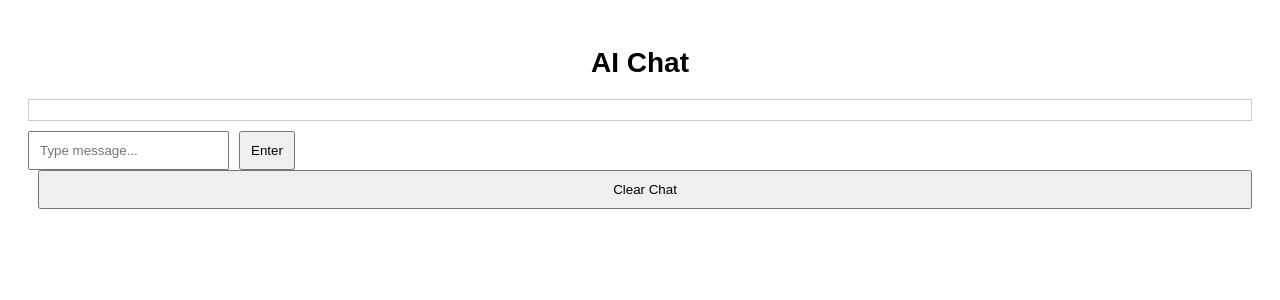
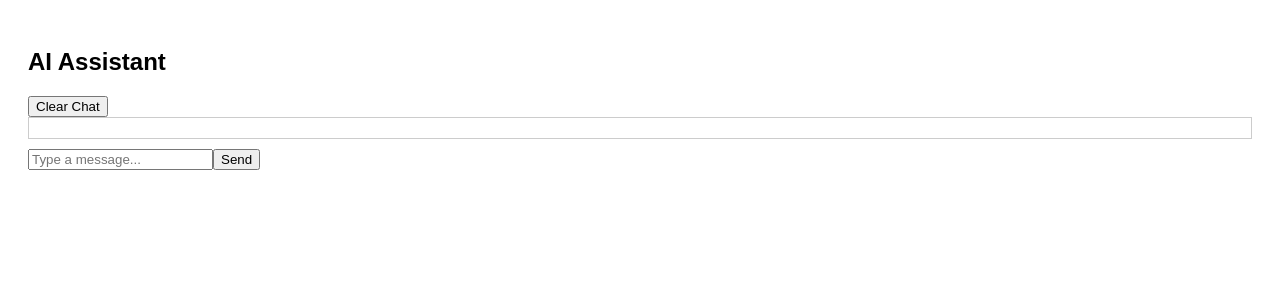
Before and after one commit to Rohit-more-2003/ai-assistant, a React (Vite) app in the folder frontend/: page / in a window 1280 px wide. Shown: the top 300 px of the page. Built offline with nearby package versions, Linux system fonts and the light colour scheme.

Commit message:
updated app.jsx for better ui structure

```diff
--- a/frontend/src/App.jsx
+++ b/frontend/src/App.jsx
@@ -6,23 +6,45 @@ import "./App.css"
 export default function App() {
 
   // ------------------ STATE ------------------
-  const [messages, setMessages] = useState(() => {
-    const saved = localStorage.getItem("chat");
-    return saved ? JSON.parse(saved) : [];
-  });
-
   const [input, setInput] = useState("");
+  const [messages, setMessages] = useState([]);
   const [loading, setLoading] = useState(false);
 
   const chatEndRef = useRef(null);
+
+    // ----------------- EFFECTS -----------------
+
+  // --- Load from localstorage ---
+  useEffect(() => {
+    const saved = localStorage.getItem("chat");
+
+    if(saved){
+      setMessages(JSON.parse(saved));
+    }
+  }, []);
+
+  // --- Save to localstorage ---
+  useEffect(() => {
+    localStorage.setItem("chat", JSON.stringify(messages));
+  }, [messages]);
+
+  // --- Auto Scroll ---
+  useEffect(() => {
+    chatEndRef.current?.scrollIntoView({behavior: "smooth"});
+  }, [messages]);
+
 
   // ------------------ FUNCTIONS ------------------
   const handleSend = async () => {
     if (!input.trim() || loading) return;
 
-    const userMessage = { role: "user", content: input };
-    setMessages((prev) => [...prev, userMessage]);
+    const updatedMessage = [
+      ...messages,
+      { role: "user", content: input }
+    ];
 
+    setMessages(updatedMessage);
+    setInput("")
     setLoading(true);
 
     try{
@@ -33,85 +55,79 @@ export default function App() {
         },
         body: JSON.stringify({
           message: input.trim(),
-          history: messages
+          history: updatedMessage  // not messages, as setMessages is to scheduled to update messages this loop, not already updated
         })
       });
 
       const data = await res.json();
 
-      const aiMessage = { role: "ai", content: data.response };
-      setMessages((prev) => [...prev, aiMessage]);
+      setMessages(prev => [
+        ...prev,
+        {
+          role: "ai",
+          content: data.response,
+          tool: data.tool || null
+        }
+      ]);
+    } catch(err){
+      console.error("Error: ", err);
+    } finally{
+      setLoading(false);
     }
-    catch(err){
-      setMessages((prev) => [
-        ...prev,
-        {role: "ai", content: "Error: Unable to connect to server."}
-      ]);
-    }
-
-    setInput("");
-    setLoading(false);
   };
-
-  const handleKeyDown = (e) => {
-    if (e.key === "Enter" && !loading){
-      handleSend();
-    }
-  }
 
   const handleClear = () => {
     setMessages([]);
     localStorage.removeItem("chat");
   }
 
-  // ----------------- Effects -----------------
-  useEffect(() => {
-    localStorage.setItem("chat", JSON.stringify(messages));
-  }, [messages]);
-
-  useEffect(() => {
-    chatEndRef.current?.scrollIntoView({behaviour: "smooth"});
-  }, [messages]);
 
   // ------------------ UI ------------------
   return (
     <div className="container">
-      <h1 className="title">AI Chat</h1>
+
+      <div className="header">
+        <h2>AI Assistant</h2>
+        <button onClick={handleClear} className="clear-btn">Clear Chat</button>
+      </div>
 
       <div className="chat-box">
-        {messages.map((msg, index) => (
-          <div
-            key={index}
-            className={msg.role === "user" ? "userMessage" : "aiMessage"}
-          >
-            {msg.content}
+        {messages.map((msg, i) =>(
+          <div key={i} className={`message ${msg.role}`}>
+
+            <div className="bubble">
+              {msg.content}
+            </div>
+
+            {msg.tool && (
+              <div className="tool-tag">
+                used: {msg.tool}
+              </div>
+            )}
+
           </div>
         ))}
+
+        {loading &&(
+          <div className="message assistant">
+            <div className="bubble">Typing...</div>
+          </div>
+        )}
+
         <div ref={chatEndRef}></div>
       </div>
 
       <div className="input-row">
         <input
-          className="input"
+          type="text"
           value={input}
           onChange={(e) => setInput(e.target.value)}
-          onKeyDown={handleKeyDown}
-          placeholder="Type message..."
-          disabled={loading}
+          placeholder="Type a message..."
+          onKeyDown={(e) => e.key === "Enter" && handleSend()}
         />
-
-        <button
-          className="button"
-          onClick={handleSend}
-          disabled={loading}
-        >
-          {loading ? "Loading....." : "Enter"}
-        </button>
+        <button onClick={handleSend}>Send</button>
       </div>
 
-      <button className="button" onClick={handleClear}>
-        Clear Chat
-      </button>
     </div>
   );
 };
```
